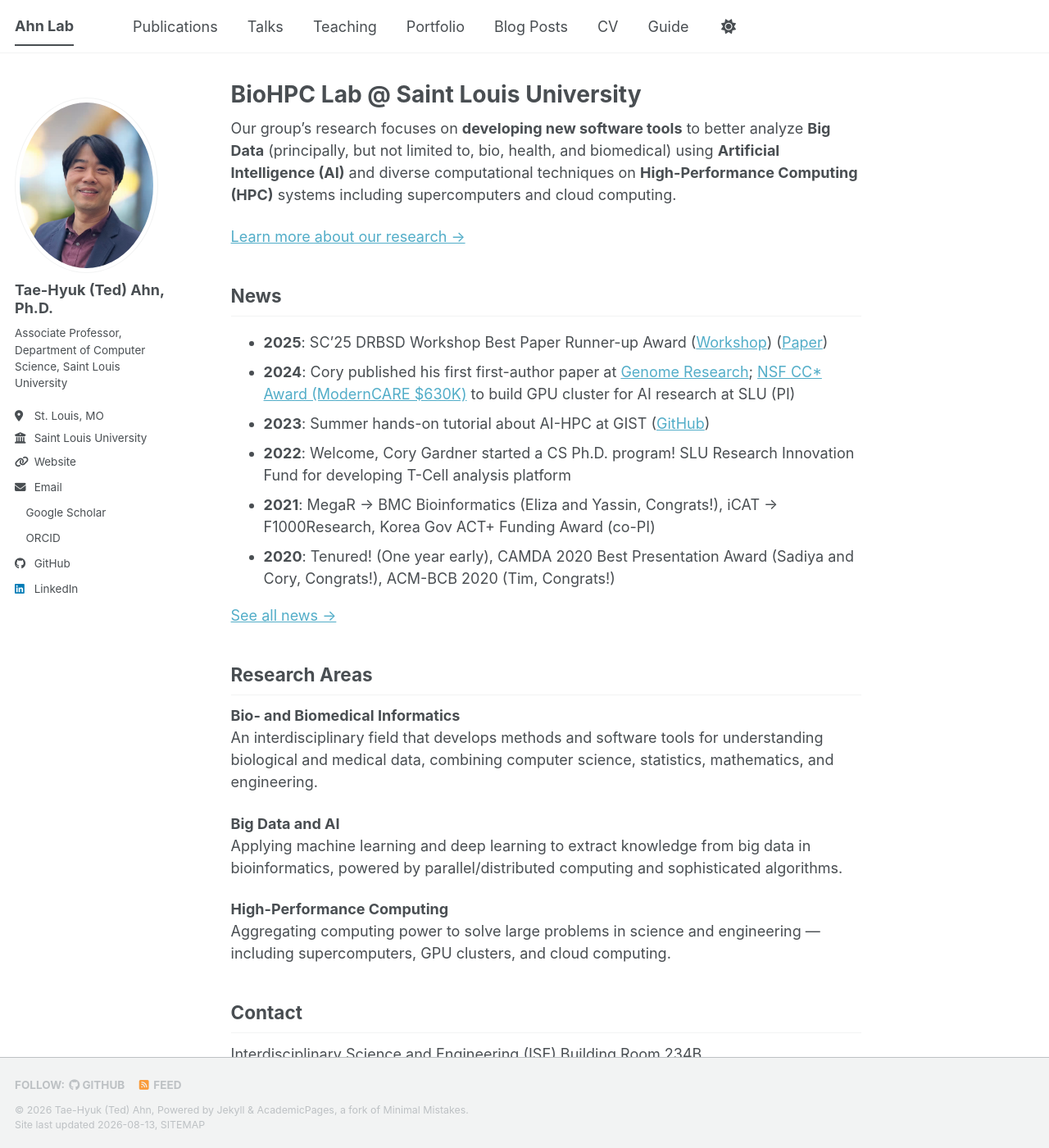
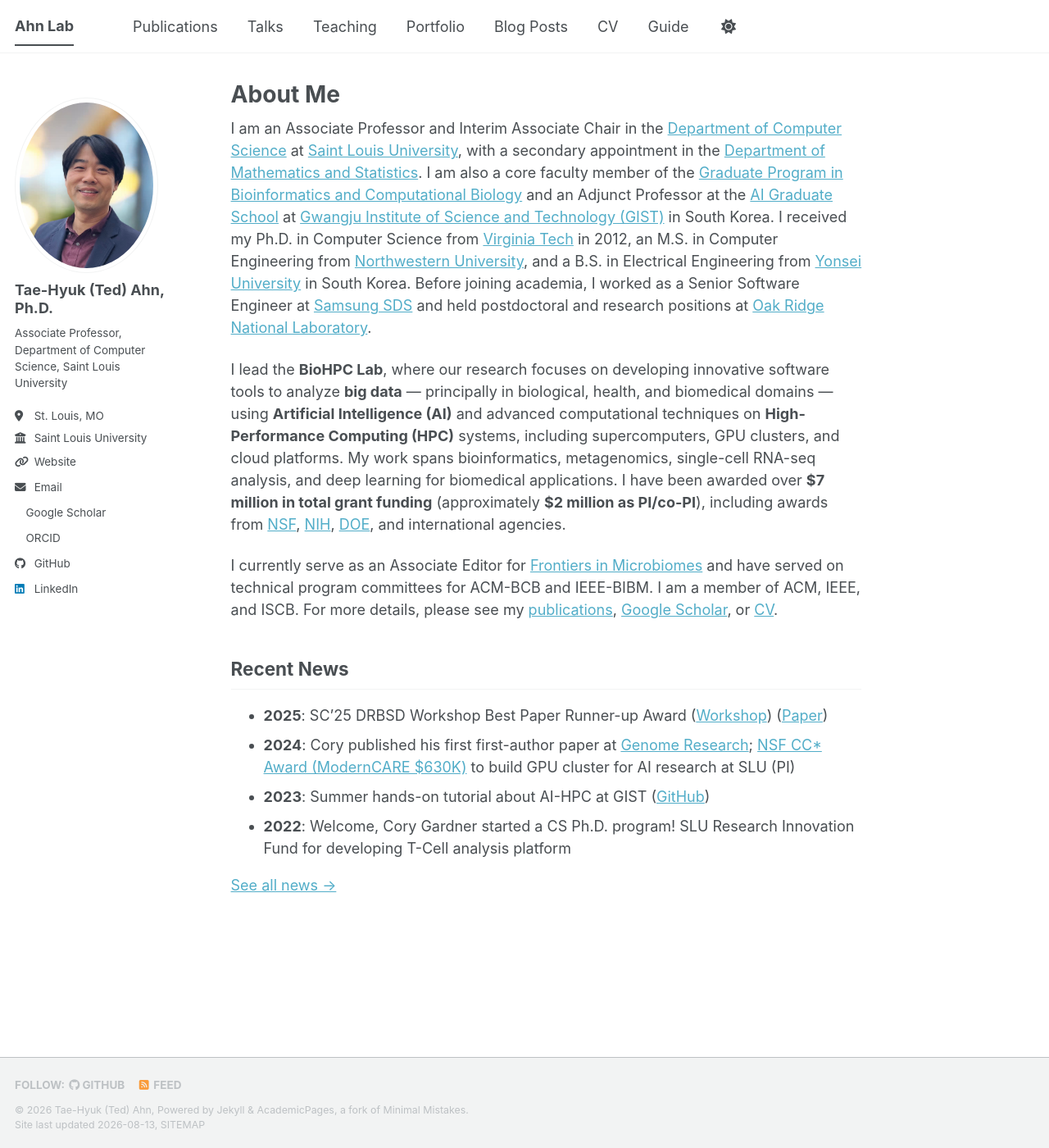
Before and after one commit to BioHPC/BioHPC.github.io, a Jekyll site: the page built from _pages/about.md, in a window 1280 px wide and 1400 px high. Shown: the whole window at 82% size. Built offline with Jekyll 4.4.1, drawn with Linux system fonts in a browser that asks for light colours; a style sheet for code colours, icons or effects is not loaded.

Commit message:
modified:   _pages/about.md

```diff
--- a/_pages/about.md
+++ b/_pages/about.md
@@ -1,41 +1,23 @@
 ---
 permalink: /
-title: "BioHPC Lab @ Saint Louis University"
+title: "About Me"
 author_profile: true
 redirect_from:
   - /about/
   - /about.html
 ---
 
-Our group's research focuses on **developing new software tools** to better analyze **Big Data** (principally, but not limited to, bio, health, and biomedical) using **Artificial Intelligence (AI)** and diverse computational techniques on **High-Performance Computing (HPC)** systems including supercomputers and cloud computing.
+I am an Associate Professor and Interim Associate Chair in the [Department of Computer Science](https://cs.slu.edu/) at [Saint Louis University](https://www.slu.edu/), with a secondary appointment in the [Department of Mathematics and Statistics](https://www.slu.edu/arts-and-sciences/mathematics-and-statistics/). I am also a core faculty member of the [Graduate Program in Bioinformatics and Computational Biology](https://www.slu.edu/arts-and-sciences/bioinformatics/index.php) and an Adjunct Professor at the [AI Graduate School](https://ai.gist.ac.kr/) at [Gwangju Institute of Science and Technology (GIST)](https://www.gist.ac.kr/) in South Korea. I received my Ph.D. in Computer Science from [Virginia Tech](https://cs.vt.edu/) in 2012, an M.S. in Computer Engineering from [Northwestern University](https://www.northwestern.edu/), and a B.S. in Electrical Engineering from [Yonsei University](https://www.yonsei.ac.kr/) in South Korea. Before joining academia, I worked as a Senior Software Engineer at [Samsung SDS](https://www.samsungsds.com/) and held postdoctoral and research positions at [Oak Ridge National Laboratory](https://www.ornl.gov/).
 
-[Learn more about our research →](/research/)
+I lead the **BioHPC Lab**, where our research focuses on developing innovative software tools to analyze **big data** — principally in biological, health, and biomedical domains — using **Artificial Intelligence (AI)** and advanced computational techniques on **High-Performance Computing (HPC)** systems, including supercomputers, GPU clusters, and cloud platforms. My work spans bioinformatics, metagenomics, single-cell RNA-seq analysis, and deep learning for biomedical applications. I have been awarded over **$7 million in total grant funding** (approximately **$2 million as PI/co-PI**), including awards from [NSF](https://www.nsf.gov/), [NIH](https://www.nih.gov/), [DOE](https://www.energy.gov/), and international agencies.
 
-## News
+I currently serve as an Associate Editor for [Frontiers in Microbiomes](https://www.frontiersin.org/journals/microbiomes) and have served on technical program committees for ACM-BCB and IEEE-BIBM. I am a member of ACM, IEEE, and ISCB. For more details, please see my [publications](/publications/), [Google Scholar](https://scholar.google.com/citations?user=YOUR_SCHOLAR_ID), or [CV](/cv/).
+
+## Recent News
 
 - **2025**: SC'25 DRBSD Workshop Best Paper Runner-up Award ([Workshop](https://drbsd.github.io/)) ([Paper](https://doi.org/10.1145/3731599.3767378))
 - **2024**: Cory published his first first-author paper at [Genome Research](https://genome.cshlp.org/content/early/2024/09/17/gr.279364.124.abstract); [NSF CC* Award (ModernCARE $630K)](https://www.nsf.gov/awardsearch/showAward?AWD_ID=2430236) to build GPU cluster for AI research at SLU (PI)
 - **2023**: Summer hands-on tutorial about AI-HPC at GIST ([GitHub](https://github.com/BioHPC/GIST-AI-HPC-2024))
 - **2022**: Welcome, Cory Gardner started a CS Ph.D. program! SLU Research Innovation Fund for developing T-Cell analysis platform
-- **2021**: MegaR → BMC Bioinformatics (Eliza and Yassin, Congrats!), iCAT → F1000Research, Korea Gov ACT+ Funding Award (co-PI)
-- **2020**: Tenured! (One year early), CAMDA 2020 Best Presentation Award (Sadiya and Cory, Congrats!), ACM-BCB 2020 (Tim, Congrats!)
 
 [See all news →](/news/)
-
-## Research Areas
-
-**Bio- and Biomedical Informatics**
-An interdisciplinary field that develops methods and software tools for understanding biological and medical data, combining computer science, statistics, mathematics, and engineering.
-
-**Big Data and AI**
-Applying machine learning and deep learning to extract knowledge from big data in bioinformatics, powered by parallel/distributed computing and sophisticated algorithms.
-
-**High-Performance Computing**
-Aggregating computing power to solve large problems in science and engineering — including supercomputers, GPU clusters, and cloud computing.
-
-## Contact
-
-Interdisciplinary Science and Engineering (ISE) Building Room 234B
-Saint Louis University
-220 N. Grand Blvd., St. Louis, MO 63103
-Phone: (314) 977-3633
```
